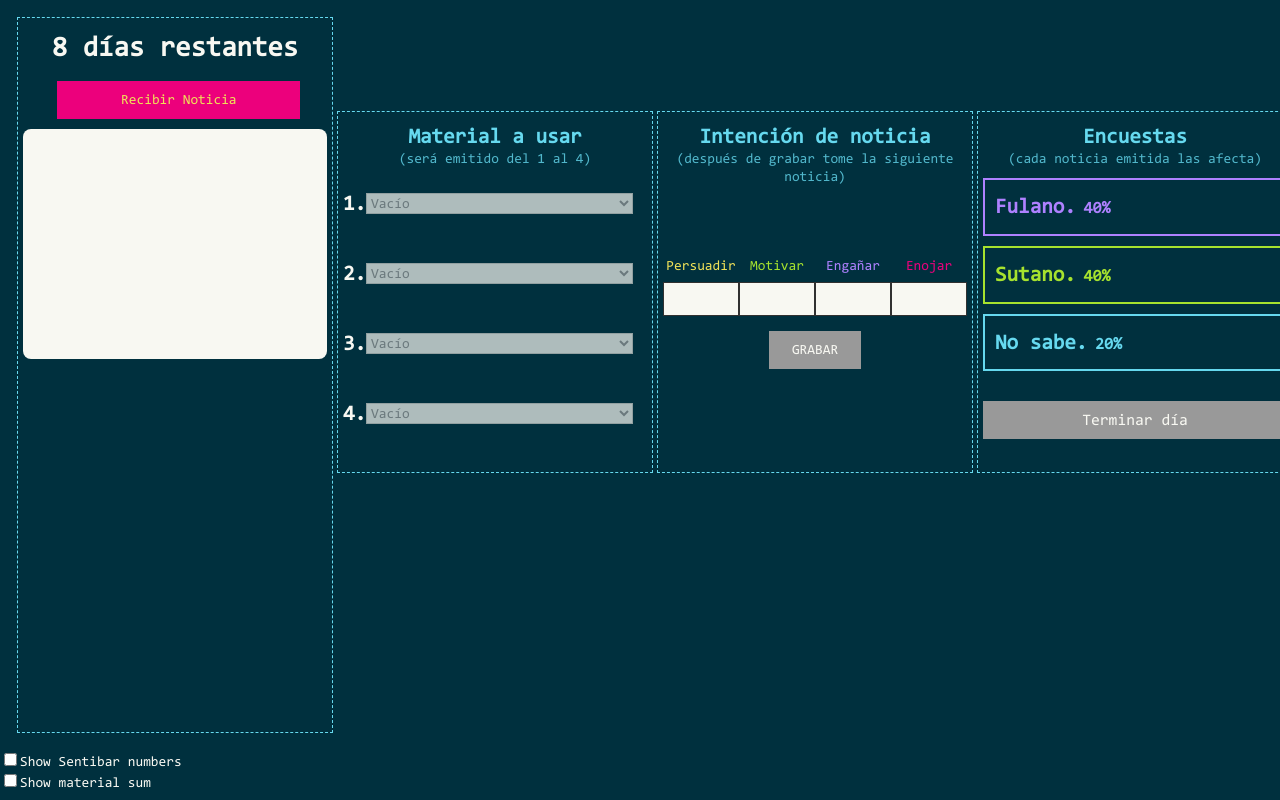
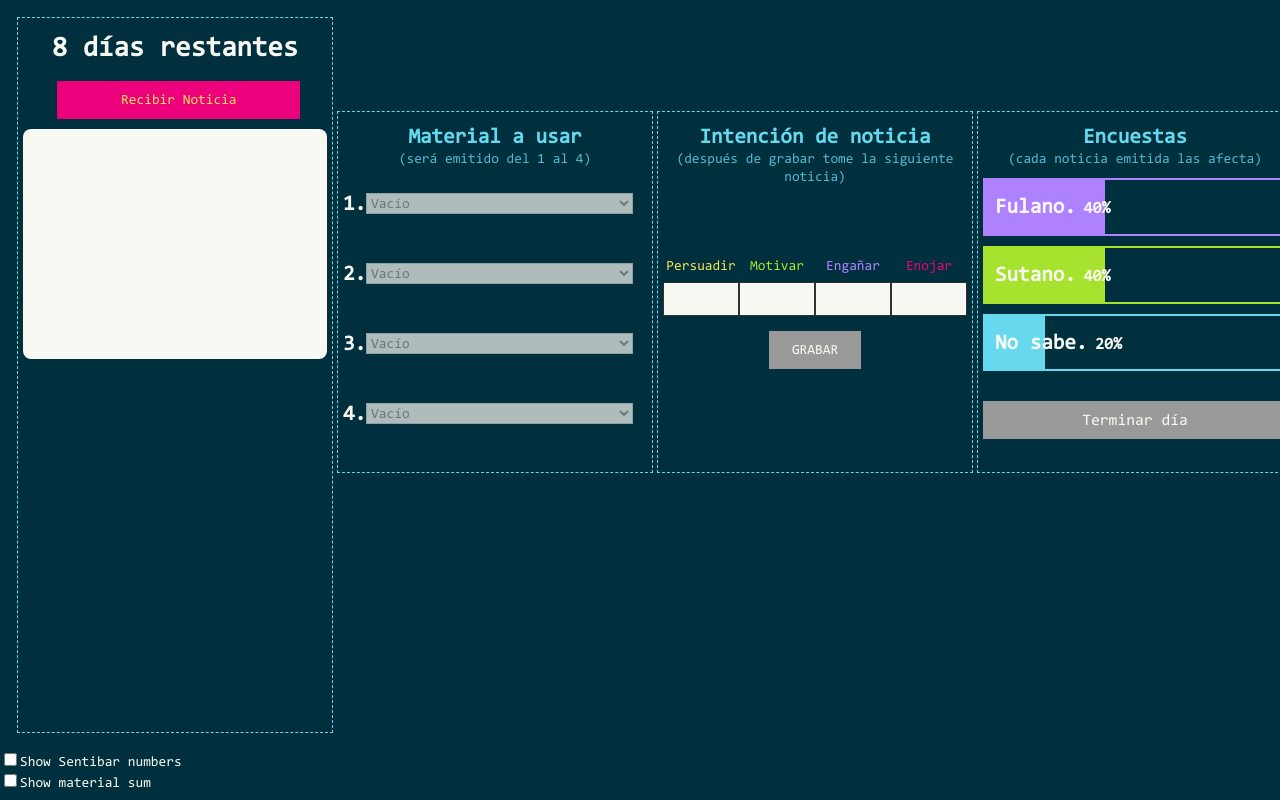
Before and after one commit to mapedorr/mimoMVI, a plain HTML site: page index.html in a window 1280 px wide. Shown: the top 800 px of the page. Drawn offline with Linux system fonts and the light colour scheme.

Commit message:
Added colored bars to voting intention boxes

```diff
--- a/css/mod-rslt.css
+++ b/css/mod-rslt.css
@@ -7,25 +7,43 @@
 }
 
 .mod-rslt .con-groups .group {
+  position: relative;
   border: 2px solid #66d9ef;
-  color: #66d9ef;
+  color: #f8f8f2;
   margin-top: 10px;
   padding: 0px 10px;
 }
 
+.mod-rslt .con-groups .fill {
+  position: absolute;
+  left: 0;
+  top: 0;
+  width: 50%;
+  height: 100%;
+  background-color: #66d9ef;
+}
+
 .mod-rslt .con-groups #groupA {
   border: 2px solid #ae81ff;
-  color: #ae81ff;
+}
+
+.mod-rslt .con-groups #groupA .fill {
+  background-color: #ae81ff;
 }
 
 .mod-rslt .con-groups #groupB {
   border: 2px solid #a6e22e;
-  color: #a6e22e;
+}
+
+.mod-rslt .con-groups #groupB .fill {
+  background-color: #a6e22e;
 }
 
 .mod-rslt .con-groups h2,
 .mod-rslt .con-groups h3 {
   display: inline-block;
+  position: relative;
+  z-index: 1;
 }
 
 .mod-rslt button {
--- a/index.html
+++ b/index.html
@@ -219,14 +219,17 @@
         <div class="group" id="groupA">
           <h2></h2>
           <h3></h3>
+          <div class="fill"></div>
         </div>
         <div class="group" id="groupB">
           <h2></h2>
           <h3></h3>
+          <div class="fill"></div>
         </div>
         <div class="group" id="groupU">
           <h2>No sabe.</h2>
           <h3></h3>
+          <div class="fill"></div>
         </div>
       </div>
       <button id="end-day">Terminar día</button>
--- a/js/modResults.js
+++ b/js/modResults.js
@@ -28,11 +28,20 @@ const moduleResults = {
    * Sets the values for voting intentions based on the impact of the news.
    */
   updateVotingIntentions: function() {
-    votingGroups.a.children('h3').text(`${getVotingPercentage(votingIntentions.a)}%`);
+    const votingPctA = `${getVotingPercentage(votingIntentions.a)}%`;
+    const votingPctB = `${getVotingPercentage(votingIntentions.b)}%`;
+    const votingPctU = `${getVotingPercentage(votingIntentions.u)}%`;
+
+    votingGroups.a.children('h3').text(votingPctA);
     votingGroups.a.children('h2').text(`${candidateA}.`);
-    votingGroups.b.children('h3').text(`${getVotingPercentage(votingIntentions.b)}%`);
+    votingGroups.a.children('.fill').css('width', votingPctA);
+
+    votingGroups.b.children('h3').text(votingPctB);
     votingGroups.b.children('h2').text(`${candidateB}.`);
-    votingGroups.u.children('h3').text(`${getVotingPercentage(votingIntentions.u)}%`);
+    votingGroups.b.children('.fill').css('width', votingPctB);
+
+    votingGroups.u.children('h3').text(votingPctU);
+    votingGroups.u.children('.fill').css('width', votingPctU);
   },
 
   /**
@@ -52,8 +61,7 @@ const moduleResults = {
           }
 
           highestValue = newsEmotion[emotionKey];
-        }
-        else if (newsEmotion[emotionKey] < lowestValue) {
+        } else if (newsEmotion[emotionKey] < lowestValue) {
           lowestValue = newsEmotion[emotionKey];
         }
       }
@@ -66,8 +74,7 @@ const moduleResults = {
       const peopleToAffect = randomInt(GREAT_IMPACT[0], GREAT_IMPACT[1]);
       votingIntentions[currentFact.assignTo] -= peopleToAffect;
       votingIntentions[currentFact.takeFrom] += peopleToAffect;
-    }
-    else {
+    } else {
       // check if the highest emotion matches the target emotion
       if (newsEmotion[currentFact.goal] === highestValue) {
         // a winner is you!
@@ -76,8 +83,7 @@ const moduleResults = {
         const peopleToAffect = randomInt(GREAT_IMPACT[0], GREAT_IMPACT[1]);
         votingIntentions[currentFact.takeFrom] -= peopleToAffect;
         votingIntentions[currentFact.assignTo] += peopleToAffect;
-      }
-      else {
+      } else {
         // take a NORMAL random number of people and affect their voting intention
         // according to the fact purpose
         const peopleToAffect = randomInt(NORMAL_IMPACT[0], NORMAL_IMPACT[1]);
```
